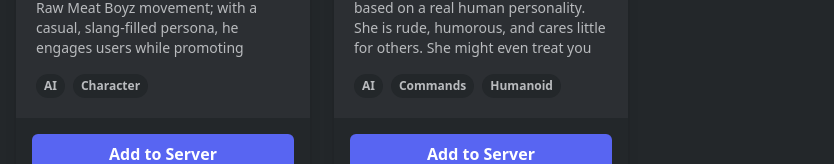
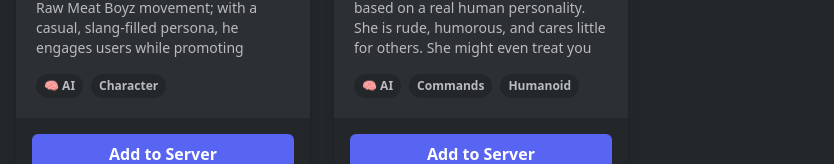
Before and after one commit to Baggins5066/Bagginsite, a React (Vite) app: page / in a window 1280 px wide. Shown: the part 412-576 px from the top of the page, without its empty margins (0-834 px from the left). Built offline with nearby package versions, Linux system fonts and the light colour scheme.

Commit message:
Added emojis to AI tags

```diff
--- a/constants.ts
+++ b/constants.ts
@@ -7,7 +7,7 @@ export const BOTS_DATA: Bot[] = [
     name: 'Meat Bro',
     avatarUrl: 'assets/Meat-Bro.png',
     description: "A brash and confident member of the Raw Meat Boyz movement; with a casual, slang-filled persona, he engages users while promoting confidence and camaraderie. Whether you're after motivation or just some banter, Meat Bro is here to enhance your Discord vibe!",
-    tags: ['AI','Character'],
+    tags: ['🧠 AI','Character'],
     administratorInviteUrl: 'https://discord.com/oauth2/authorize?client_id=1415012919921610864&permissions=8&integration_type=0&scope=bot',
     minimalInviteUrl: 'https://discord.com/oauth2/authorize?client_id=1415012919921610864&permissions=274878028864&integration_type=0&scope=bot',
     isVerified: false,
@@ -17,7 +17,7 @@ export const BOTS_DATA: Bot[] = [
     name: 'Blevitron',
     avatarUrl: 'assets/Blevitron.png',
     description: 'Blevitron is a synthesized persona based on a real human personality. She is rude, humorous, and cares little for others. She might even treat you differently if she knows who you are! Blevitron is a sure way to make your Discord server more interesting.',
-    tags: ['AI','Commands','Humanoid'],
+    tags: ['🧠 AI','Commands','Humanoid'],
     administratorInviteUrl: 'https://discord.com/oauth2/authorize?client_id=1430009844680884405&permissions=8&integration_type=0&scope=bot',
     minimalInviteUrl: 'https://discord.com/oauth2/authorize?client_id=1430009844680884405&permissions=274878028864&integration_type=0&scope=bot',
     isVerified: false,
```
